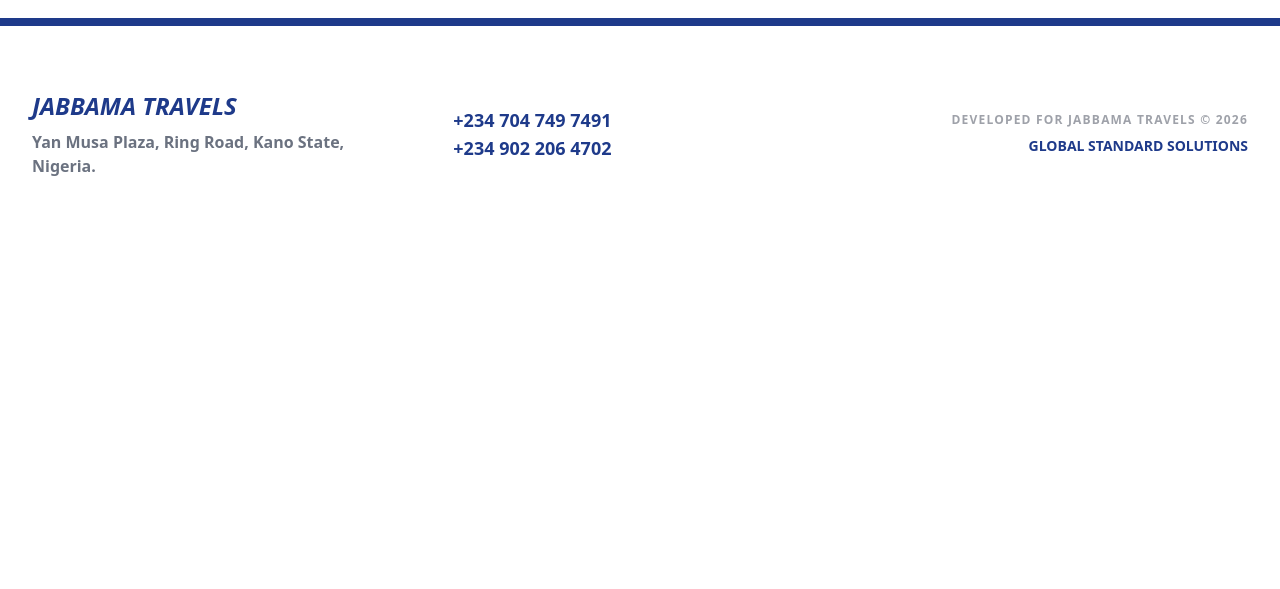
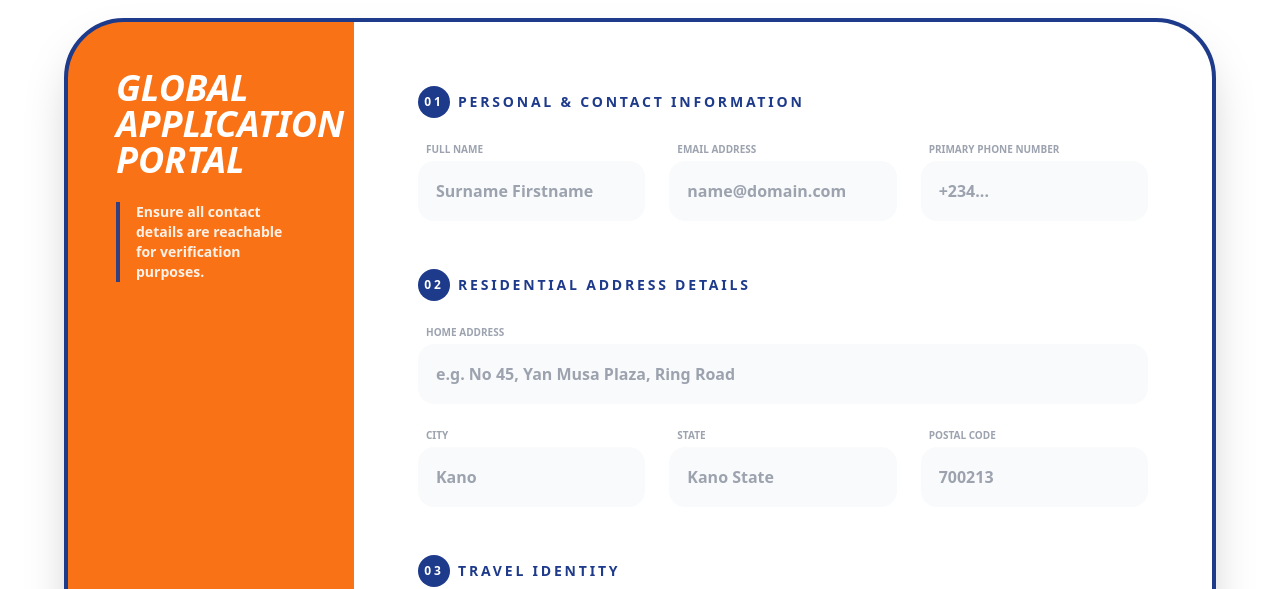
Before and after one commit to mohammedayas1997-source/jabbama-v21, a Next.js app: page / in a window 1280 px wide. Shown: the part 5493-6082 px from the top of the page. Before the commit the page ends 5735 px from the top, so only its background shows below. Built offline with nearby package versions, Linux system fonts and the light colour scheme.

Commit message:
fix: rename InternationalApplicationForm to ApplicationForm and fix import errors

```diff
--- a/src/app/page.js
+++ b/src/app/page.js
@@ -4,9 +4,10 @@ import React, { useState } from "react";
 // Direct Relative Paths - Gyararru don Vercel
 import Navbar from "../components/Navbar";
 import Testimonials from "../components/Testimonials";
-import InternationalApplicationForm from "../components/InternationalApplicationForm";
-import FlightBookingForm from "../components/FlightBookingForm";
-import StudyAbroadPortal from "../components/StudyAbroadPortal";
+import ApplicationForm from "@/components/ApplicationForm";
+// A cikin src/app/page.js
+import FlightBookingForm from "@/components/FlightBookingForm";
+import StudyAbroadPortal from "@/components/StudyAbroadPortal";
 
 export default function Home() {
   // Muna amfani da useState don nuna Requirements Modal
@@ -283,7 +284,7 @@ export default function Home() {
               Start Your Official Journey Here
             </p>
           </div>
-          <InternationalApplicationForm />
+          <ApplicationForm />
         </div>
       </section>
 
```
